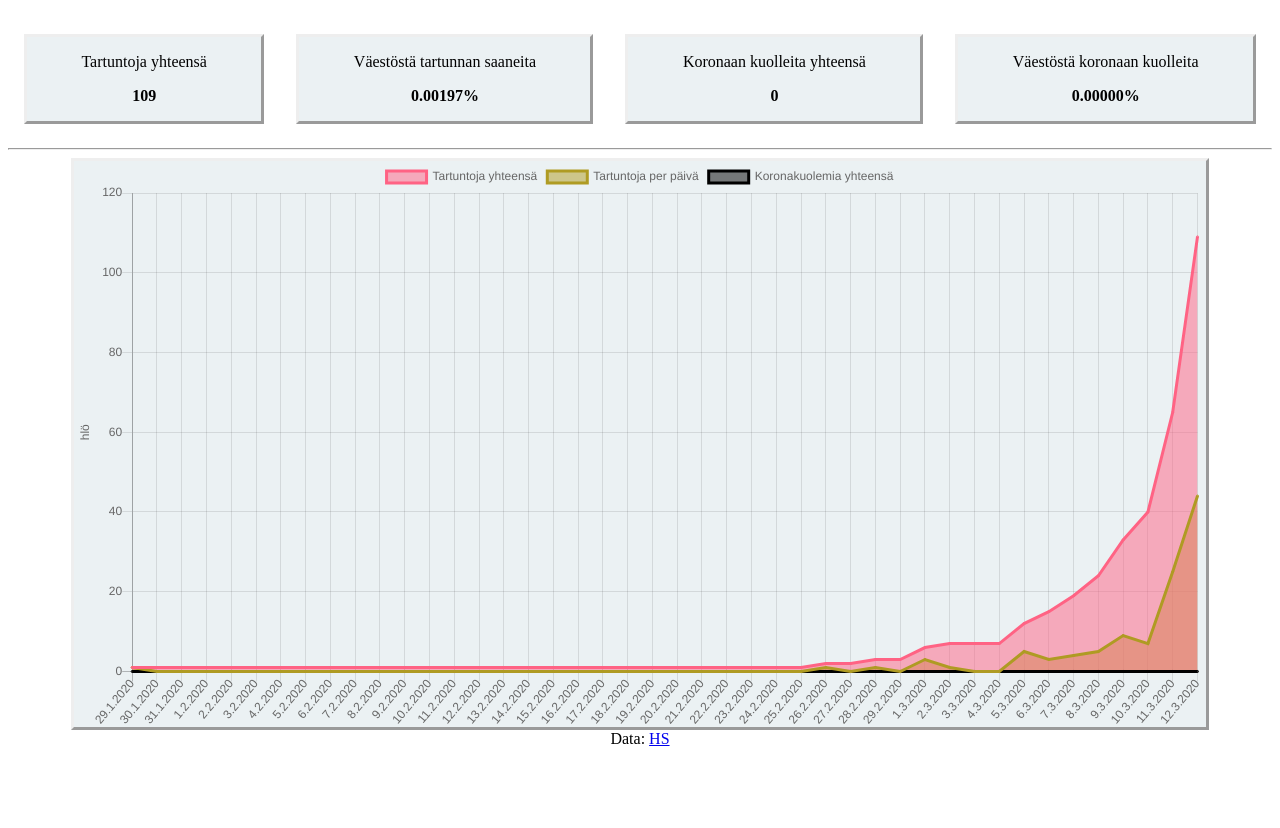
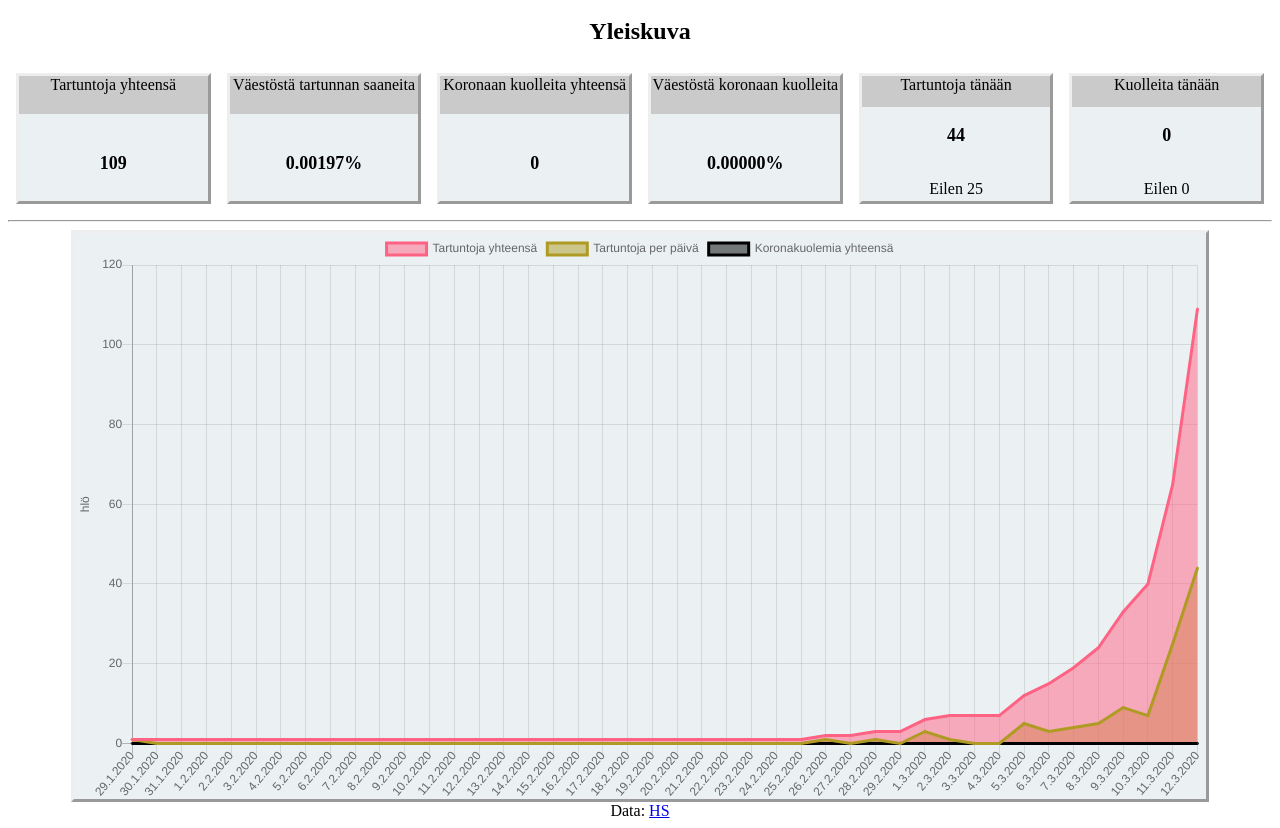
Before and after one commit to enwrath/korona, a plain HTML site: page index.html in a window 1280 px wide. Shown: the part 48-876 px from the top of the page. Before the commit the page ends 804 px from the top, so only its background shows below. Drawn offline with nearby package versions, Linux system fonts and the light colour scheme.

Commit message:
todays infections and some styling

```diff
--- a/index.css
+++ b/index.css
@@ -18,9 +18,23 @@ body {
 .infoBox {
   border-style: outset;
   background-color: #ebf1f3;
-  flex: 1 auto;
-  margin: 1em;
+  flex: 1;
+  margin: 0.5em;
+  display: flex;
+  flex-direction: column;
 }
-.boldText {
-  font-weight: bold;
+
+.infoBox > div {
+  background-color: #ebf1f3;
+  width: 100%;
+  height: 30%;
+  vertical-align: middle;
 }
+.infoBox > div:first-child {
+  background-color: #cacaca;
+}
+.infoBox > div:nth-child(2) {
+  height: 50%;
+  font-weight: bolder;
+  font-size: large;
+}
--- a/index.html
+++ b/index.html
@@ -11,22 +11,34 @@
 </head>
 <body>
   <h1>Koronatartunnat Suomessa</h1>
+
+  <h2>Yleiskuva</h2>
   <div id="koronaYleiskuva">
     <div class="infoBox">
-      <p>Tartuntoja yhteensä</p>
-      <p id="totalNumber" class="boldText">?</p>
+      <div><span>Tartuntoja yhteensä</span></div>
+      <div><br><p id="totalNumber">?</p></div>
     </div>
     <div class="infoBox">
-      <p>Väestöstä tartunnan saaneita</p>
-      <span id="infectedPercent" class="boldText">?</span>
+      <div><span>Väestöstä tartunnan saaneita</span></div>
+      <div><br><p id="infectedPercent">?</p></div>
     </div>
     <div class="infoBox">
-      <p>Koronaan kuolleita yhteensä</p>
-      <p id="totalDead" class="boldText">?</p>
+      <div><span>Koronaan kuolleita yhteensä</span></div>
+      <div><br><p id="totalDead">?</p></div>
     </div>
     <div class="infoBox">
-      <p>Väestöstä koronaan kuolleita</p>
-      <p id="deadPercent" class="boldText">?</p>
+      <div><span>Väestöstä koronaan kuolleita</span></div>
+      <div><br><p id="deadPercent">?</p></div>
+    </div>
+    <div class="infoBox">
+      <div><span>Tartuntoja tänään</span></div>
+      <div><p id="todayNumber">?</p></div>
+      <div><p>Eilen <span id="yesterdayNumber">?</span></p></div>
+    </div>
+    <div class="infoBox">
+      <div><span>Kuolleita tänään</span></div>
+      <div><p id="todayDead">?</p></div>
+      <div><p>Eilen <span id="yesterdayDead">?</span></p></div>
     </div>
   </div>
   <hr>
--- a/index.js
+++ b/index.js
@@ -15,6 +15,7 @@ function workOnData(datajson) {
   let infections = new Array(dates.length).fill(0);
   let deaths = new Array(dates.length).fill(0);
   let infectionsPerDay = new Array(dates.length).fill(0);
+  let deathsPerDay = new Array(dates.length).fill(0);
 
   datajson.confirmed.forEach( item => {
     let daysFromStart = Math.round(Math.abs((firstDate.getTime() - new Date(item.date).getTime()) / (msInDay)));
@@ -29,8 +30,9 @@ function workOnData(datajson) {
     for (let i = daysFromStart; i < deaths.length; i++) {
       deaths[i] += 1;
     }
+    deathsPerDay[daysFromStart] += 1;
   });
-  displayData(infections, deaths, infectionsPerDay, dates);
+  displayData(infections, deaths, infectionsPerDay, deathsPerDay, dates);
 }
 
 function loadData() {
@@ -39,7 +41,7 @@ function loadData() {
       .then(data => workOnData(data));
 }
 
-function displayData(infections, deaths, infectionsPerDay, dates) {
+function displayData(infections, deaths, infectionsPerDay, deathsPerDay, dates) {
   const finns = 5528442; // Population, by end of Jan 2020.
   let totalInfected = infections[infections.length-1];
   let totalDead = deaths[deaths.length-1];
@@ -49,6 +51,12 @@ function displayData(infections, deaths, infectionsPerDay, dates) {
 
   document.getElementById('totalDead').textContent = totalDead;
   document.getElementById('deadPercent').textContent = (totalDead / finns * 100).toFixed(5) + "%";
+
+  document.getElementById('todayNumber').textContent = infectionsPerDay[infections.length-1];
+  document.getElementById('yesterdayNumber').textContent = infectionsPerDay[infections.length-2];
+
+  document.getElementById('todayDead').textContent = deathsPerDay[infections.length-1];
+  document.getElementById('yesterdayDead').textContent = deathsPerDay[infections.length-2];
 
 
   let ctx1 = document.getElementById('koronaKuvaaja').getContext('2d');
```
